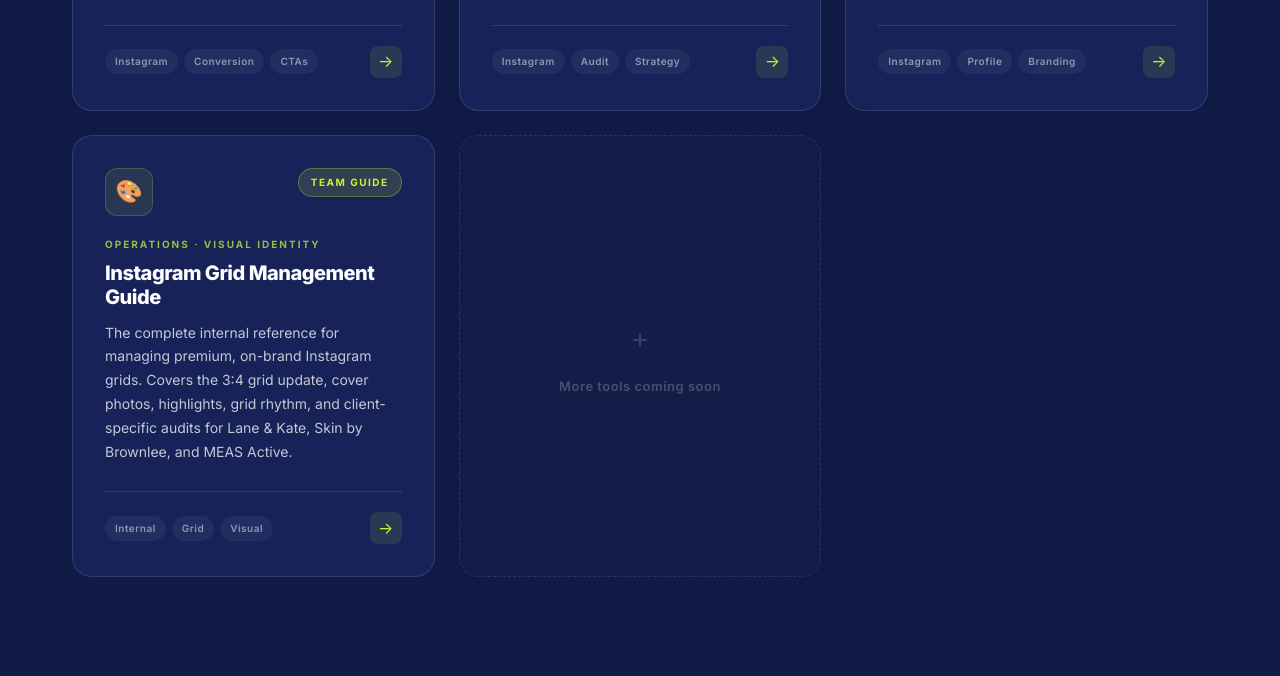
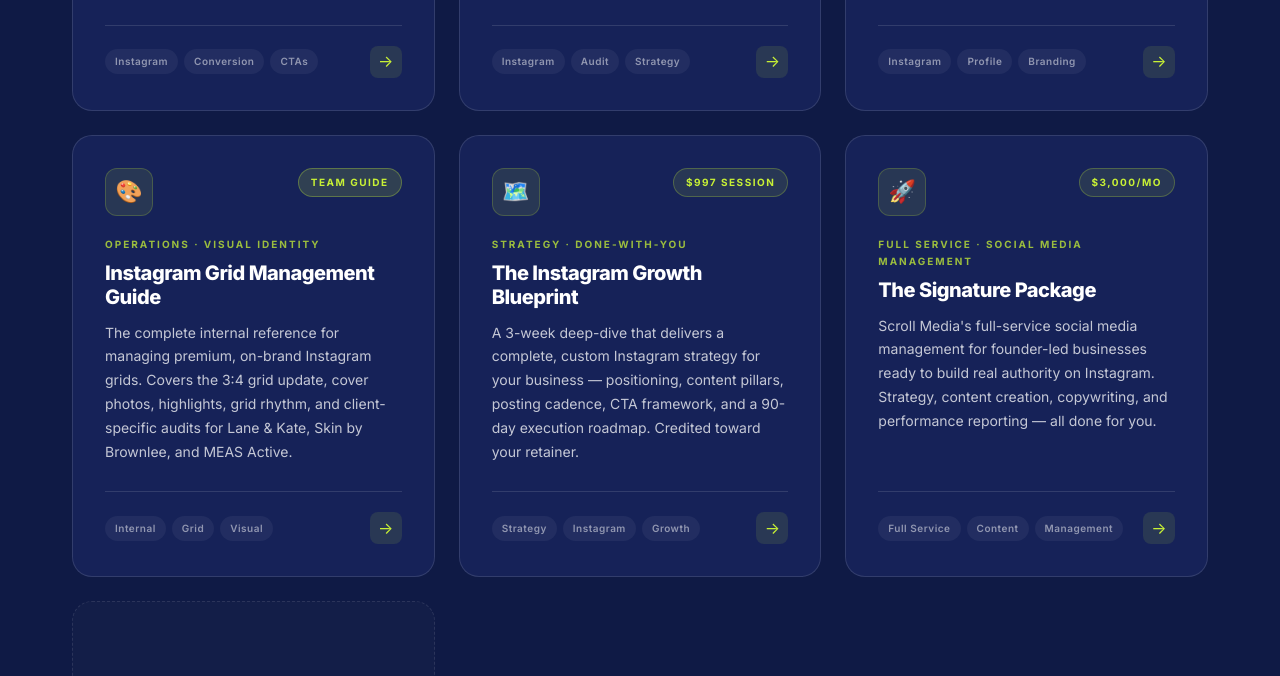
Before and after one commit to cgianattasio15/scroll-media-tools, a plain HTML site: page index.html in a window 1280 px wide. Shown: the part 1062-1738 px from the top of the page. Drawn offline with Linux system fonts and the light colour scheme.

Commit message:
Dashboard: add Instagram Growth Blueprint and Signature Package cards

```diff
--- a/index.html
+++ b/index.html
@@ -514,7 +514,43 @@
       </div>
     </a>
 
-    <!-- PLACEHOLDER -->
+    <!-- TOOL 5: Instagram Growth Blueprint -->
+    <a href="instagram-growth-blueprint.html" class="tool-card">
+      <div class="tool-card-top">
+        <div class="tool-icon">🗺️</div>
+        <span class="tool-badge badge-live">$997 Session</span>
+      </div>
+      <div class="tool-category">Strategy · Done-With-You</div>
+      <div class="tool-name">The Instagram Growth Blueprint</div>
+      <p class="tool-desc">A 3-week deep-dive that delivers a complete, custom Instagram strategy for your business — positioning, content pillars, posting cadence, CTA framework, and a 90-day execution roadmap. Credited toward your retainer.</p>
+      <div class="tool-meta">
+        <div class="tool-tags">
+          <span class="tool-tag">Strategy</span>
+          <span class="tool-tag">Instagram</span>
+          <span class="tool-tag">Growth</span>
+        </div>
+        <div class="tool-arrow">→</div>
+      </div>
+    </a>
+    <!-- TOOL 6: Signature Package -->
+    <a href="signature-package.html" class="tool-card">
+      <div class="tool-card-top">
+        <div class="tool-icon">🚀</div>
+        <span class="tool-badge badge-live">$3,000/mo</span>
+      </div>
+      <div class="tool-category">Full Service · Social Media Management</div>
+      <div class="tool-name">The Signature Package</div>
+      <p class="tool-desc">Scroll Media's full-service social media management for founder-led businesses ready to build real authority on Instagram. Strategy, content creation, copywriting, and performance reporting — all done for you.</p>
+      <div class="tool-meta">
+        <div class="tool-tags">
+          <span class="tool-tag">Full Service</span>
+          <span class="tool-tag">Content</span>
+          <span class="tool-tag">Management</span>
+        </div>
+        <div class="tool-arrow">→</div>
+      </div>
+    </a>
+        <!-- PLACEHOLDER -->
     <div class="tool-card-placeholder">
       <div class="placeholder-icon">+</div>
       <div class="placeholder-text">More tools coming soon</div>
```
